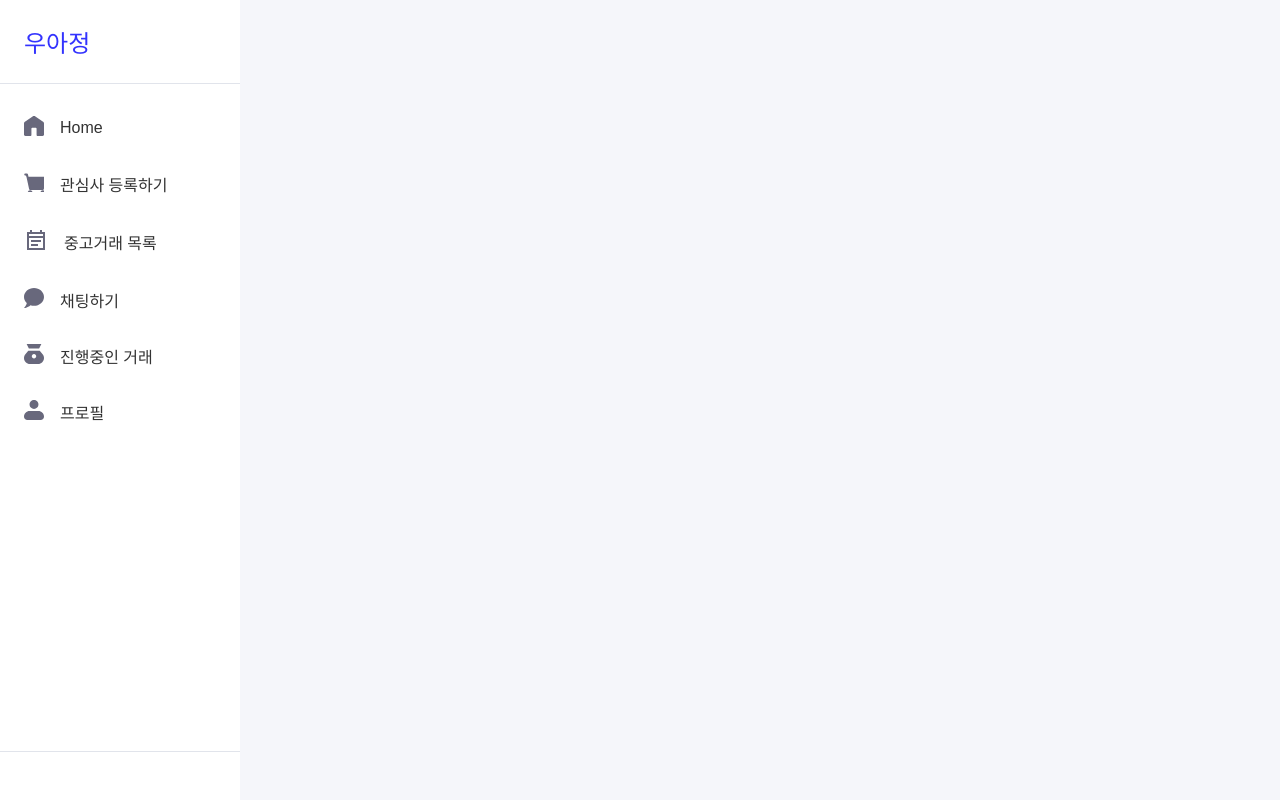
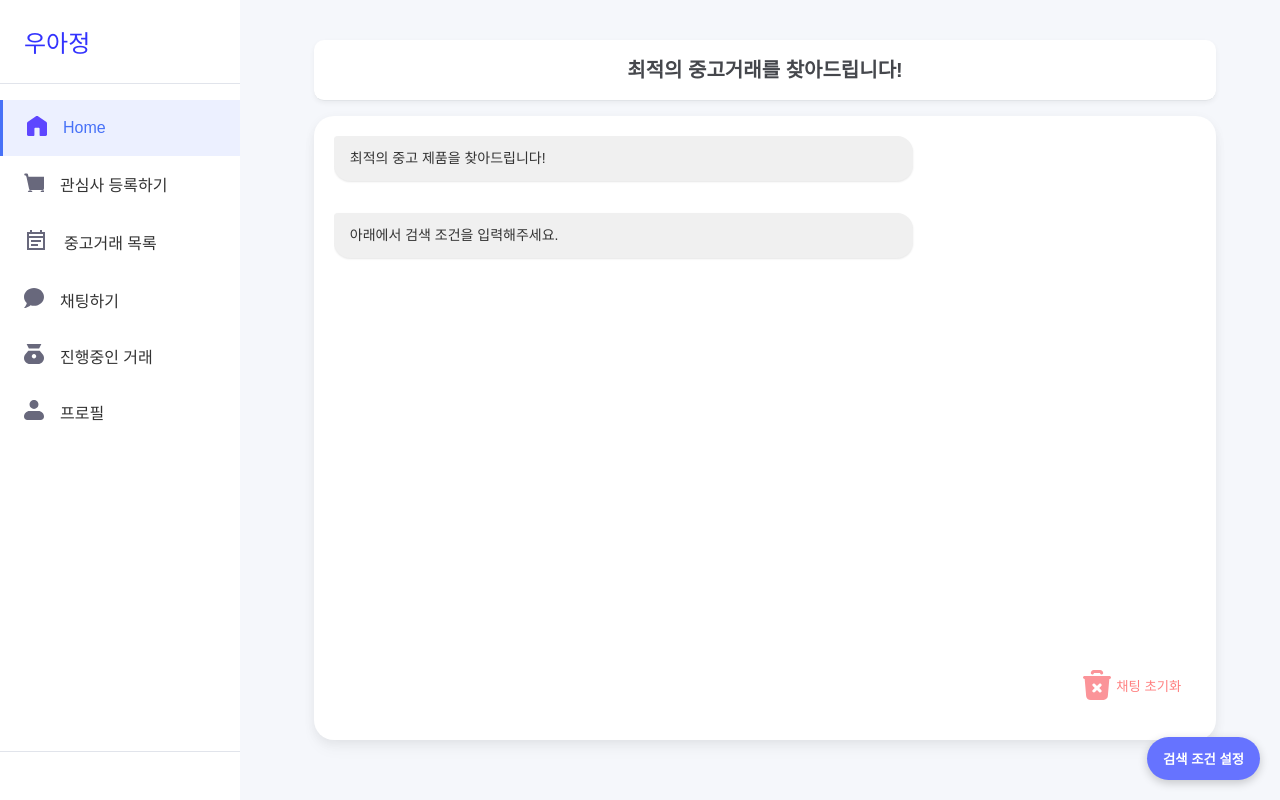
Before and after one commit to inwoo0206/wooajeong, a React (Create React App) app: page / in a window 1280 px wide. Built offline with nearby package versions, Linux system fonts and the light colour scheme.

Commit message:
Fixed: Navigate 수정

```diff
--- a/src/App.js
+++ b/src/App.js
@@ -33,7 +33,7 @@ function App() {
       <Route path="/deal" element={<CheckDealPage />} />
       <Route path="/chat/:roomId" element={<ChatRoomPage />} />
       <Route path="/profile" element={<ProfilePage />} />
-      <Route path="/" element={<Layout />}>
+      <Route path="/" element={<HomePage />}>
         <Route path="asasas" element={<HomePage />} />
         <Route path="/chat" element={<ChatPage />} />
         <Route path="/myprofile" element={<ProfilePage />} />
--- a/src/component/Layout/Sidebar.jsx
+++ b/src/component/Layout/Sidebar.jsx
@@ -75,7 +75,7 @@ function Sidebar() {
       </div>
 
       <nav className="sidebar-nav">
-        <NavLink to="/home" className={({ isActive }) => `sidebar-nav-item ${isActive ? "active" : ""}`}>
+        <NavLink to="/" className={({ isActive }) => `sidebar-nav-item ${isActive ? "active" : ""}`}>
           <span className="nav-icon">
             <img src={home_icon} alt="home 아이콘" />
           </span>
```
